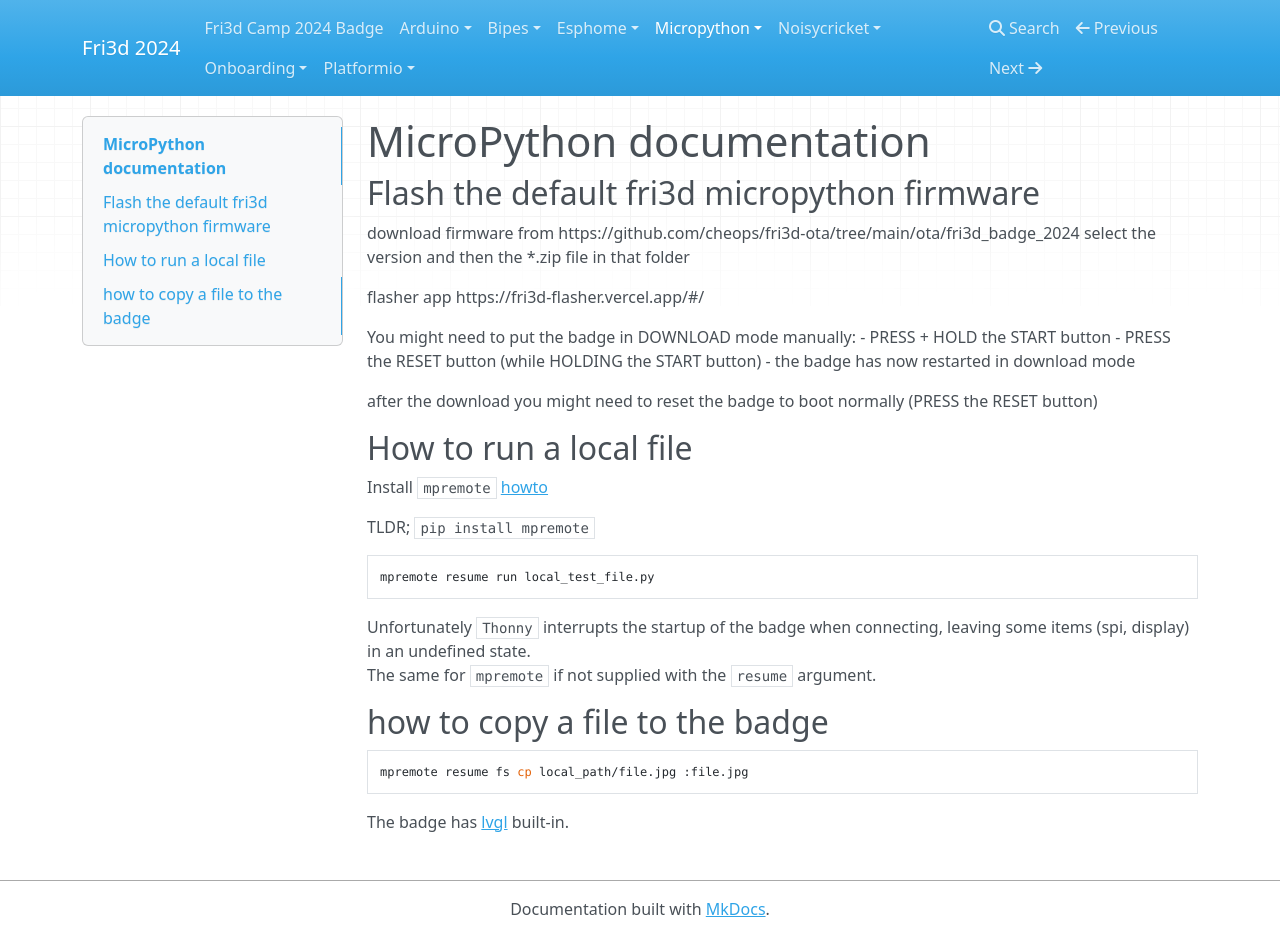
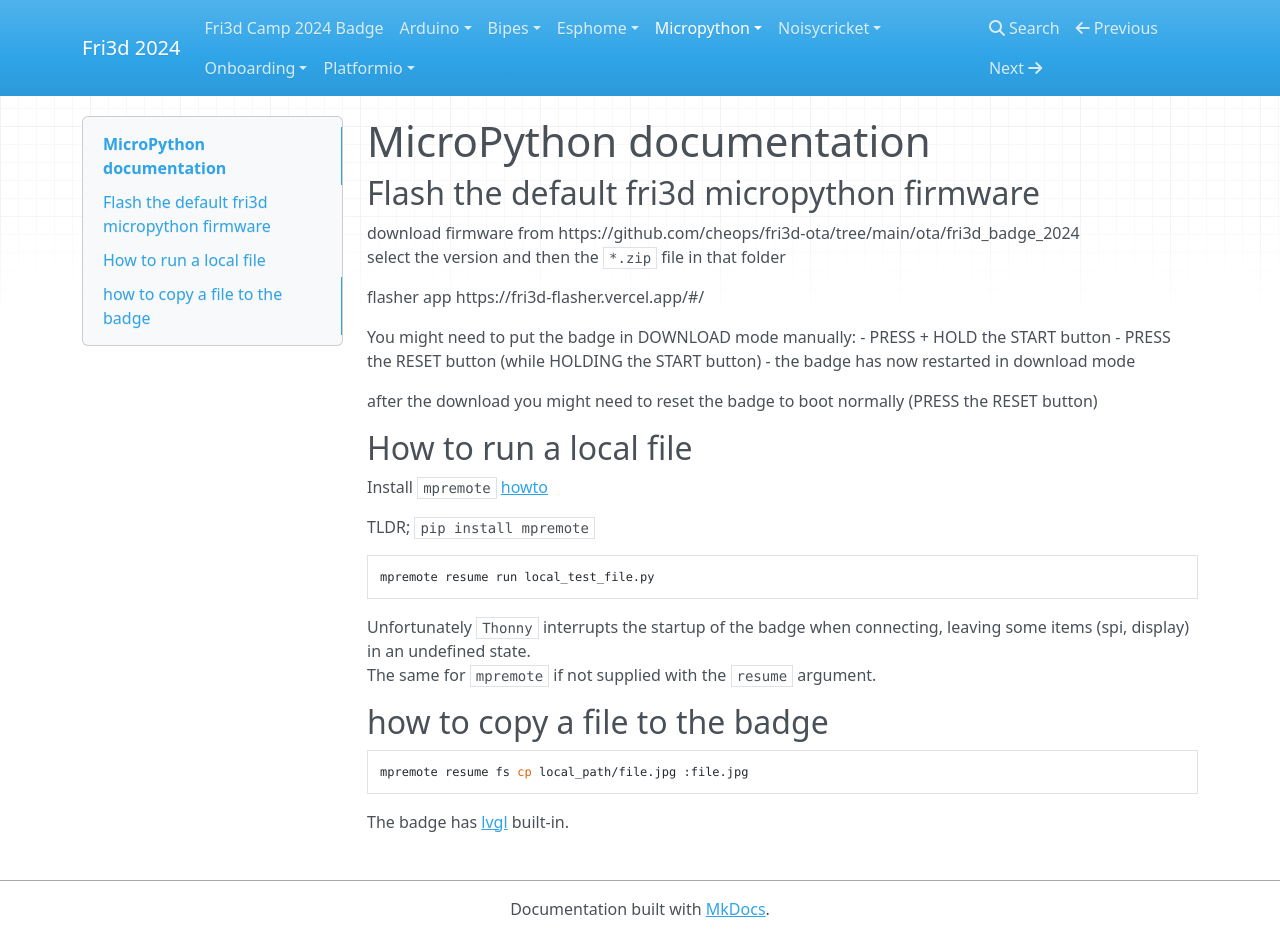
Before and after one commit to Fri3dCamp/badge_2024, an MkDocs documentation site: the page built from docs/micropython/index.md, in a window 1280 px wide and 937 px high. Built offline with MkDocs 1.6.1, drawn with Linux system fonts in a browser that asks for light colours; nearby versions of some CDN libraries.

Commit message:
formatting

```diff
--- a/docs/micropython/index.md
+++ b/docs/micropython/index.md
@@ -3,7 +3,7 @@
 ## Flash the default fri3d micropython firmware
 download firmware from
 https://github.com/cheops/fri3d-ota/tree/main/ota/fri3d_badge_2024
-select the version and then the *.zip file in that folder
+select the version and then the `*.zip` file in that folder
 
 flasher app
 https://fri3d-flasher.vercel.app/#/
```
